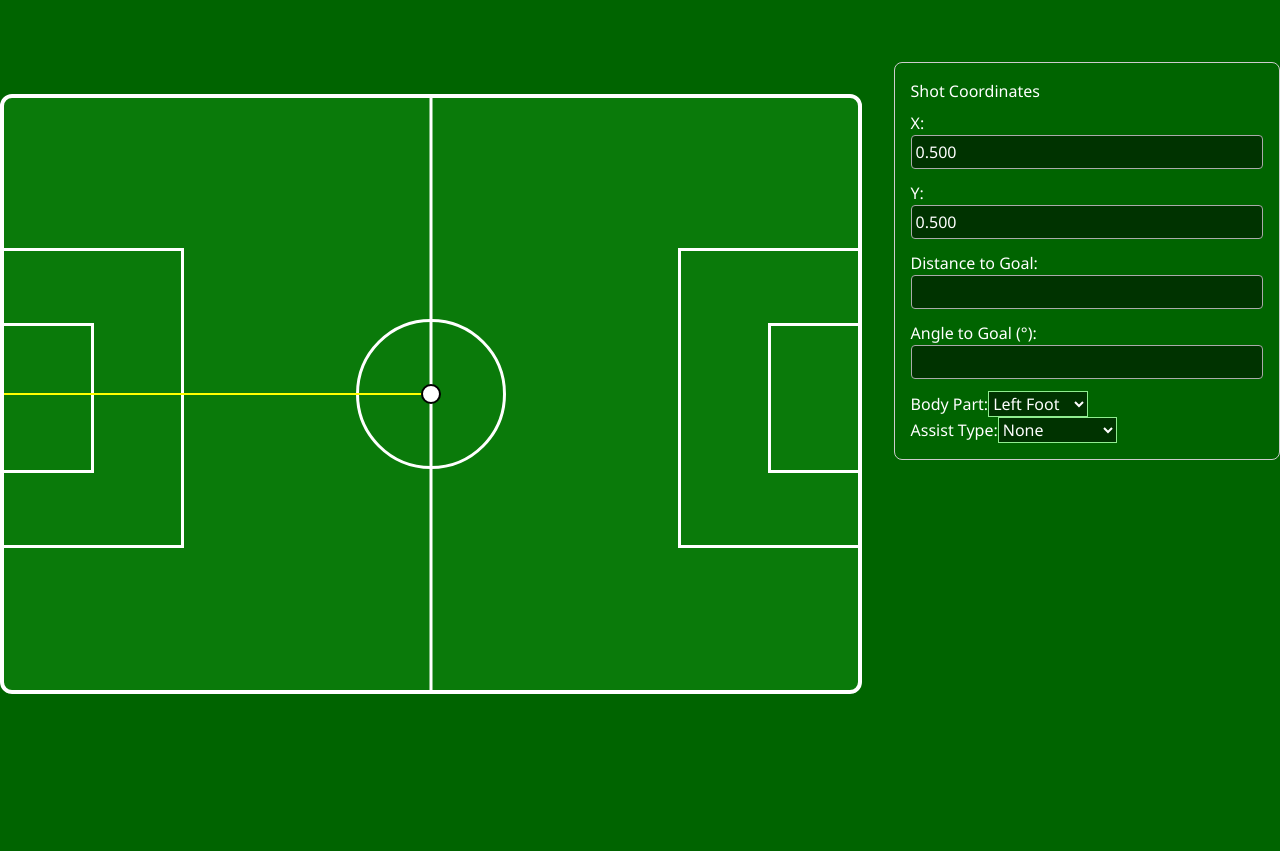
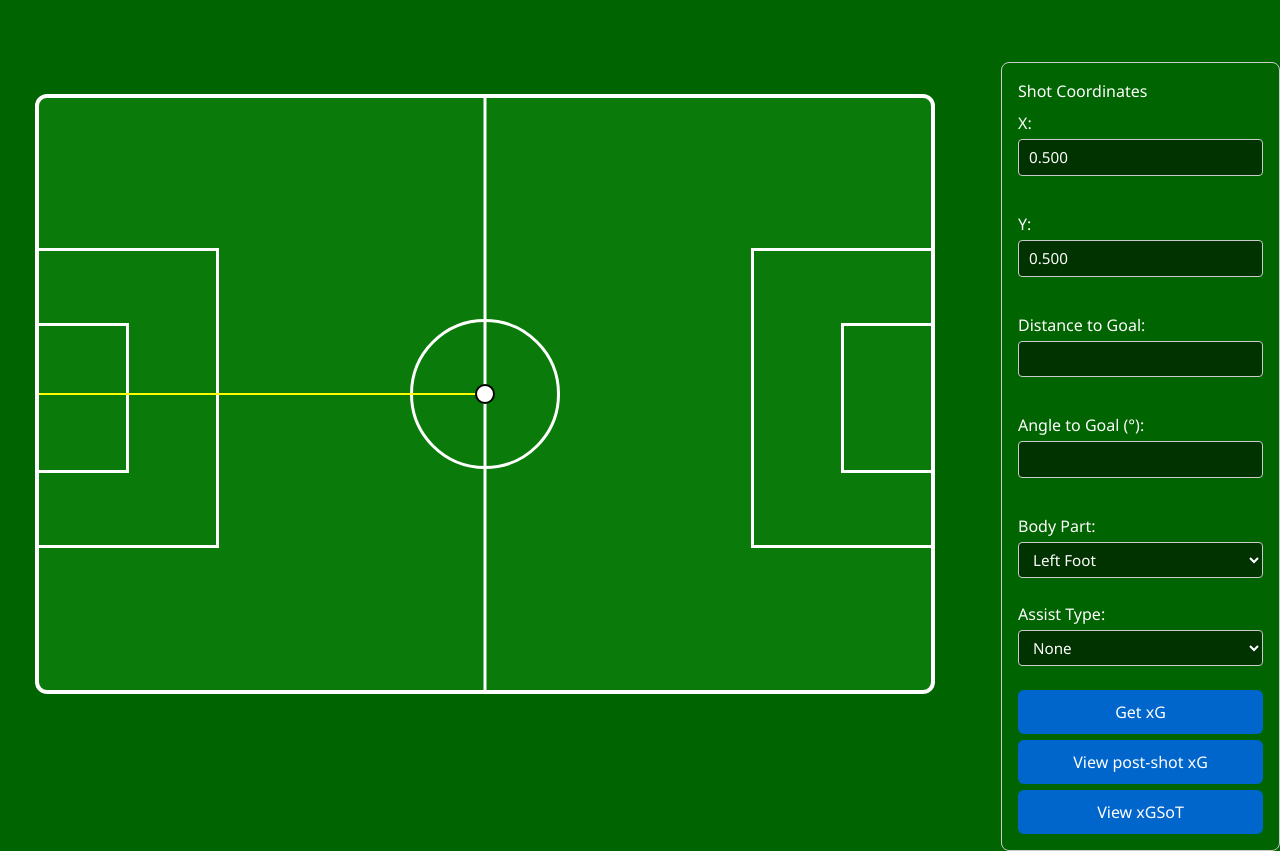
Before and after one commit to danieloyasodun/xg-shot-predictor, a Next.js app in the folder frontend/: page / in a window 1280 px wide. Shown: the part 832-1683 px from the top of the page. Before the commit the page ends 1558 px from the top, so only its background shows below. Built offline with nearby package versions, Linux system fonts and the light colour scheme.

Commit message:
added buttons for later use of passing inputs to function

```diff
--- a/frontend/src/app/globals.css
+++ b/frontend/src/app/globals.css
@@ -188,3 +188,47 @@ button:hover {
   border: 1px solid #aaa;
   border-radius: 4px;
 }
+
+.coordinate-form form {
+  display: flex;
+  flex-direction: column;
+}
+
+.coordinate-form label {
+  display: flex;
+  flex-direction: column;
+  font-weight: 500;
+
+}
+
+.coordinate-form input,
+.coordinate-form select {
+  padding: 6px 10px;
+  font-size: 0.95rem;
+  border: 1px solid #ccc;
+  border-radius: 4px;
+  margin-top: 4px;
+}
+
+.coordinate-form button {
+  padding: 10px 14px;
+  font-size: 1rem;
+  background-color: #0066cc;
+  color: white;
+  border: none;
+  border-radius: 6px;
+  cursor: pointer;
+  transition: background-color 0.2s ease;
+}
+
+.coordinate-form button:hover {
+  background-color: #004a99;
+}
+
+.coordinate-form button:active {
+  background-color: #003d80;
+}
+
+.coordinate-form button + button {
+  margin-top: 6px;
+}
--- a/frontend/src/app/page.tsx
+++ b/frontend/src/app/page.tsx
@@ -206,6 +206,16 @@ export default function Home() {
                 <option value="set_piece">Set Piece</option>
               </select>
             </label>
+            <br/>
+            <button type="button" onClick={() => alert('Get xG: This feature is a work in progress.')}>
+              Get xG
+            </button>
+            <button type="button" onClick={() => alert('Post-shot xG: This feature is a work in progress.')}>
+              View post-shot xG
+            </button>
+            <button type="button" onClick={() => alert('xGSoT: This feature is a work in progress.')}>
+              View xGSoT
+            </button>
           </form>
         </div>
       </div>
```
